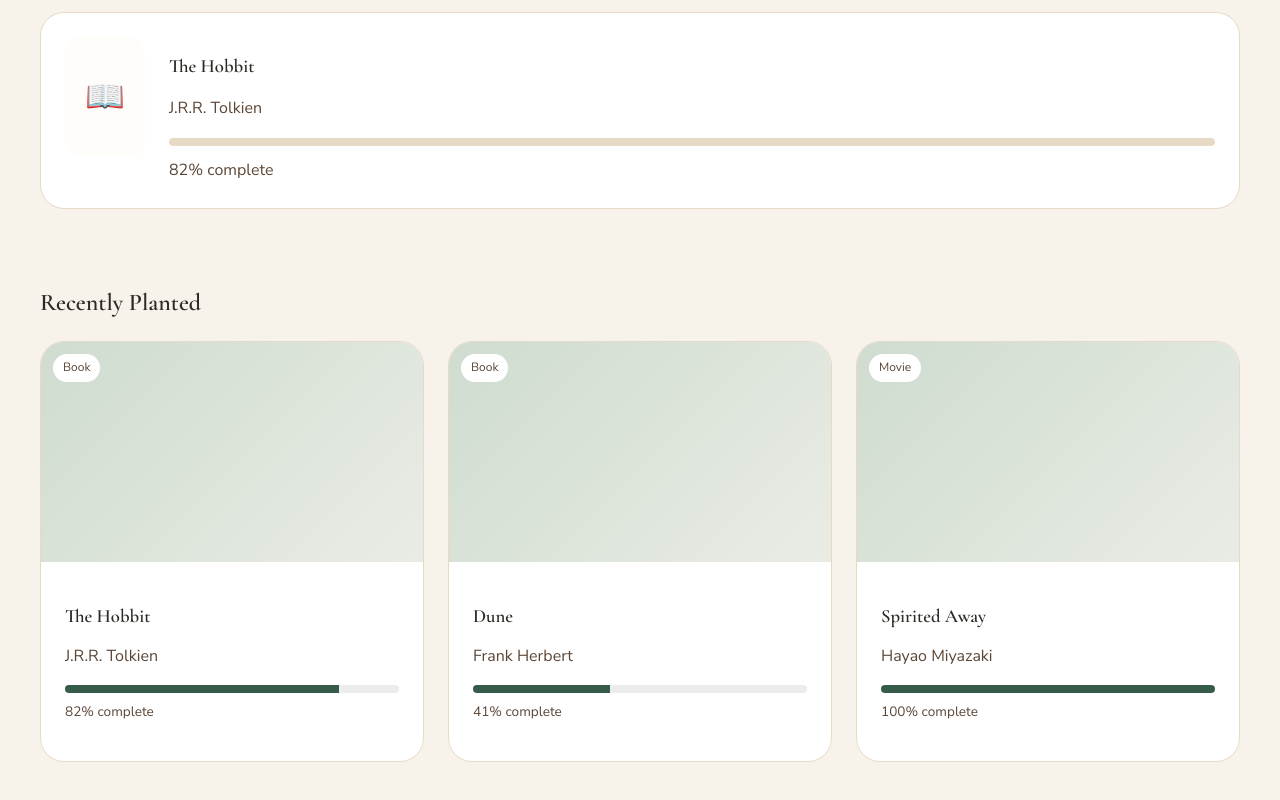
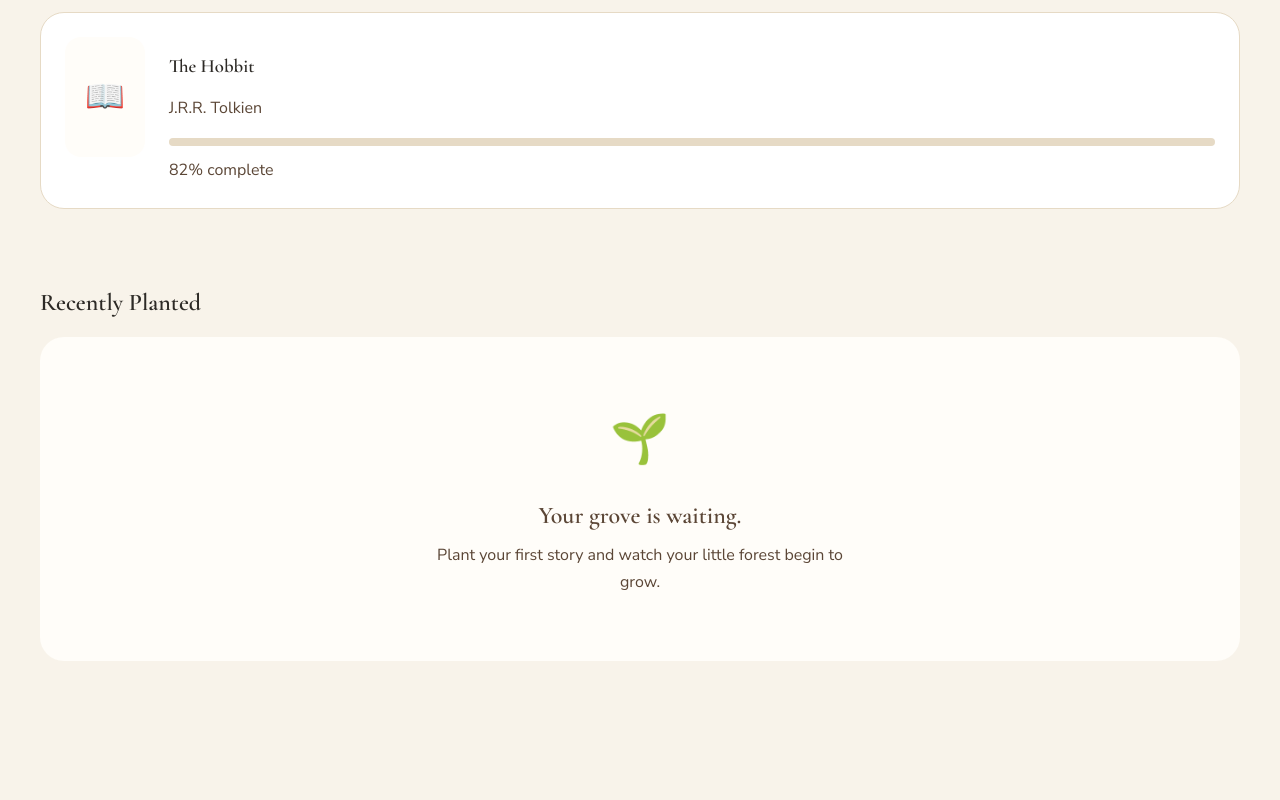
Before and after one commit to AniRia83/StoryGrove, a React (Vite) app: page / in a window 1280 px wide. Shown: the part 562-1362 px from the top of the page. After the commit the page ends 1311 px from the top, so only its background shows below. Built offline with nearby package versions, Linux system fonts and the light colour scheme.

Commit message:
connect planted stories to home page

```diff
--- a/src/components/features/grove/RecentlyPlanted/RecentlyPlanted.css
+++ b/src/components/features/grove/RecentlyPlanted/RecentlyPlanted.css
@@ -11,3 +11,37 @@
 
   margin-top: var(--space-lg);
 }
+
+.recently-planted__empty{
+  padding:4rem 2rem;
+
+  text-align:center;
+
+  border:2px dashed var(--border);
+
+  border-radius:24px;
+
+  background:#fffdf9;
+}
+
+.empty-grove{
+  font-size:3rem;
+  margin-bottom:1rem;
+}
+
+.recently-planted__empty h3{
+  margin-bottom:.7rem;
+
+  color:var(--text);
+
+  font-size:1.5rem;
+}
+
+.recently-planted__empty p{
+  max-width:420px;
+  margin:0 auto;
+
+  color:var(--text-muted);
+
+  line-height:1.7;
+}
--- a/src/components/features/grove/RecentlyPlanted/RecentlyPlanted.jsx
+++ b/src/components/features/grove/RecentlyPlanted/RecentlyPlanted.jsx
@@ -1,36 +1,47 @@
 import "./RecentlyPlanted.css";
 import MediaCard from "../../../cards/MediaCard";
 
-export default function RecentlyPlanted() {
+export default function RecentlyPlanted({
+  stories,
+}) {
   return (
     <section className="recently-planted">
 
       <h2>Recently Planted</h2>
 
-      <div className="recently-planted__grid">
+      {stories.length === 0 ? (
+        <div className="recently-planted__empty">
 
-        <MediaCard
-    title="The Hobbit"
-    creator="J.R.R. Tolkien"
-    mediaType="Book"
-    progress={82}
-        />
+          <div className="empty-grove">
+            🌱
+          </div>
 
-        <MediaCard
-    title="Dune"
-    creator="Frank Herbert"
-    mediaType="Book"
-    progress={41}
-        />
+          <h3>Your grove is waiting.</h3>
 
-        <MediaCard
-    title="Spirited Away"
-    creator="Hayao Miyazaki"
-    mediaType="Movie"
-    progress={100}
-        />
+          <p>
+            Plant your first story and watch your little forest begin to grow.
+          </p>
 
-      </div>
+        </div>
+      ) : (
+
+        <div className="recently-planted__grid">
+
+          {stories.slice(0, 6).map((story) => (
+
+            <MediaCard
+              key={story.id}
+              title={story.title}
+              creator={story.creator}
+              mediaType={story.mediaType}
+              progress={0}
+            />
+
+          ))}
+
+        </div>
+
+      )}
 
     </section>
   );
--- a/src/components/features/plant-story/PlantStoryForm/PlantStoryForm.jsx
+++ b/src/components/features/plant-story/PlantStoryForm/PlantStoryForm.jsx
@@ -11,6 +11,7 @@ import CoverUpload from "../../../ui/CoverUpload";
 
 export default function PlantStoryForm({
   mediaType,
+  onPlant,
 }) {
  const [formData, setFormData] = useState({
   title: "",
@@ -27,14 +28,30 @@ export default function PlantStoryForm({
 
   //update func
   const handleChange = (field, value) => {
-  setFormData((prev) => ({
-    ...prev,
-    [field]: value,
-  }));
-};
+    setFormData((prev) => ({
+      ...prev,
+      [field]: value,
+    }));
+  };
+
+  const handleSubmit = (e) => {
+    e.preventDefault();
+
+    const story = {
+      id: crypto.randomUUID(),
+      mediaType,
+      ...formData,
+      plantedAt: new Date().toISOString(),
+    };
+
+    onPlant(story);
+  };
 
   return (
-    <form className="plant-story-form">
+    <form
+      className="plant-story-form"
+      onSubmit={handleSubmit}
+    >
 
       <header className="plant-story-form__header">
         <h2>
--- a/src/components/features/plant-story/PlantStoryModal/PlantStoryModal.jsx
+++ b/src/components/features/plant-story/PlantStoryModal/PlantStoryModal.jsx
@@ -8,6 +8,7 @@ import PlantStoryForm from "../PlantStoryForm";
 export default function PlantStoryModal({
   isOpen,
   onClose,
+  onPlant,
 }) {
   const [selectedType, setSelectedType] = useState(null);
 
@@ -32,8 +33,13 @@ export default function PlantStoryModal({
         </>
       ) : (
         <PlantStoryForm
-  mediaType={selectedType}
-/>
+          mediaType={selectedType}
+          onPlant={(story) => {
+            onPlant(story);
+            onClose();
+            setSelectedType(null);
+          }}
+        />
       )}
     </Modal>
   );
--- a/src/pages/Home.jsx
+++ b/src/pages/Home.jsx
@@ -8,12 +8,28 @@ import PlantStoryModal from "../components/features/plant-story/PlantStoryModal"
 
 export default function Home() {
   const [isPlantModalOpen, setIsPlantModalOpen] = useState(false);
+  const [stories, setStories] = useState([]);
   const [selectedMedia, setSelectedMedia] = useState(null);
 
   const handleClosePlantModal = () => {
     setIsPlantModalOpen(false);
     setSelectedMedia(null);
   };
+
+  const handlePlantStory = (story) => {
+  setStories((prevStories) => [
+    story,
+    ...prevStories,
+  ]);
+
+  console.log("🌱 Story planted!");
+
+  console.log(story);
+
+  console.log("All stories:");
+
+  console.log([story, ...stories]);
+};
 
   return (
     <AppLayout>
@@ -22,13 +38,14 @@ export default function Home() {
       />
 
       <ContinueReading />
-      <RecentlyPlanted />
+      <RecentlyPlanted
+        stories={stories}
+      />
 
       <PlantStoryModal
         isOpen={isPlantModalOpen}
-        onClose={handleClosePlantModal}
-        selectedMedia={selectedMedia}
-        onSelectMedia={setSelectedMedia}
+        onClose={() => setIsPlantModalOpen(false)}
+        onPlant={handlePlantStory}
       />
     </AppLayout>
   );
```
